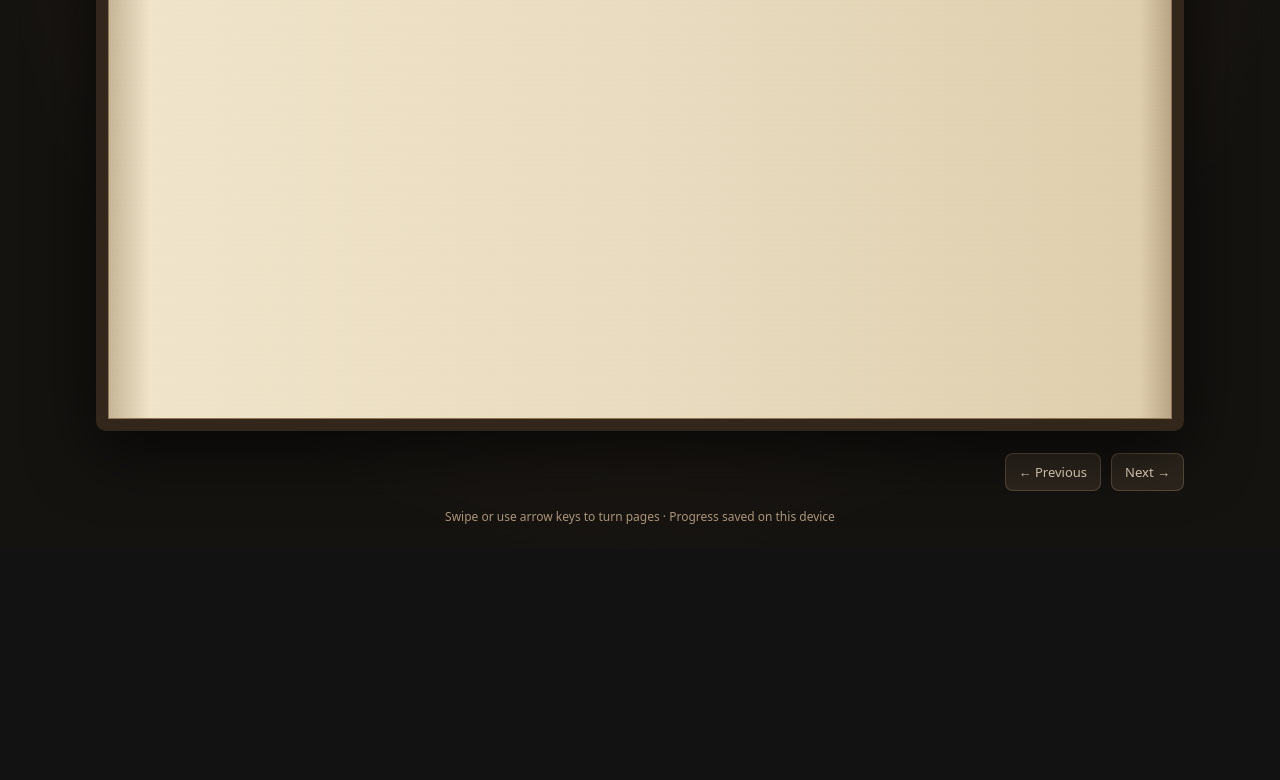
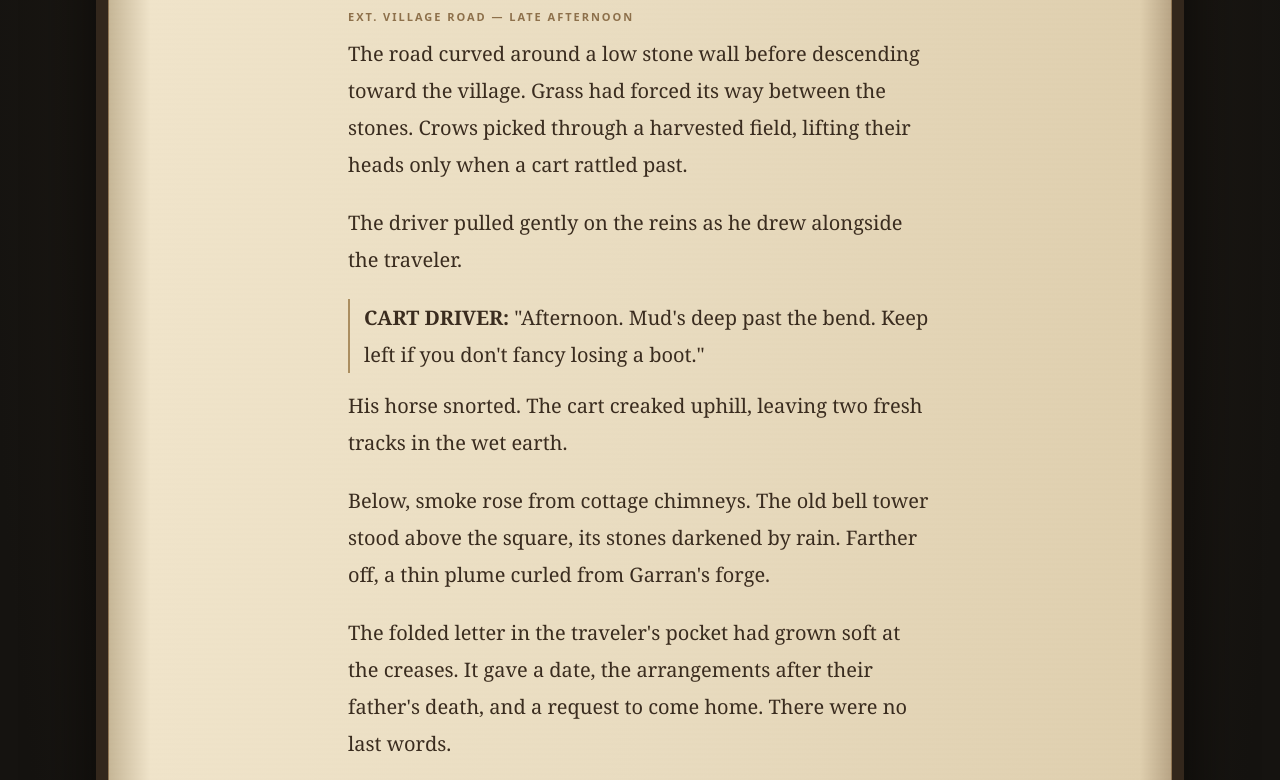
Before and after one commit to spongecake07/Life_RPG_Storybook, a plain HTML site: page index.html in a window 1280 px wide. Shown: the part 278-1058 px from the top of the page. Before the commit the page ends 828 px from the top, so only its background shows below. Drawn offline with Linux system fonts and the light colour scheme.

Commit message:
fix: support variable scene counts and recover saved reading positions

```diff
--- a/index.html
+++ b/index.html
@@ -15,7 +15,7 @@ main{max-width:1120px;margin:22px auto;padding:0 16px}.book{position:relative;mi
 let stories={en:[],fr:[]}
 const $=id=>document.getElementById(id);
 const stored=(()=>{try{return JSON.parse(localStorage.getItem("life-rpg-storybook")||"{}")}catch{return {}}})();
-let lang=stored.lang==="fr"?"fr":"en",scene=Math.max(0,Math.min(22,stored.scene||0)),pageIndex=stored.page||0,parts=[];
+let lang=stored.lang==="fr"?"fr":"en",scene=Math.max(0,Math.max(0,stored.scene||0)),pageIndex=stored.page||0,parts=[];
 const labels={en:{contents:"Contents",previous:"Previous",next:"Next",tip:"Swipe or use arrow keys to turn pages · Progress saved on this device",scene:"Scene",page:"Page",of:"of"},fr:{contents:"Sommaire",previous:"Précédente",next:"Suivante",tip:"Glissez ou utilisez les flèches du clavier · Progression sauvegardée sur cet appareil",scene:"Scène",page:"Page",of:"sur"}};
 function escapeHTML(s){return s.replace(/&/g,"&amp;").replace(/</g,"&lt;").replace(/>/g,"&gt;").replace(/"/g,"&quot;")}
 function format(line){let s=escapeHTML(line);s=s.replace(/\*\*(.*?)\*\*/g,"<strong>$1</strong>").replace(/\*(.*?)\*/g,"<em>$1</em>").replace(/~~(.*?)~~/g,"<del>$1</del>").replace(/`(.*?)`/g,"<code>$1</code>");return s}
@@ -38,13 +38,14 @@ async function loadStorybook(){
     const responses=await Promise.all(["en","fr"].map(lang=>fetch("story-content/chapter-one-"+lang+".json",{cache:"no-cache"})));
     for(const response of responses)if(!response.ok)throw Error("Story content request failed: "+response.status);
     const [en,fr]=await Promise.all(responses.map(response=>response.json()));
-    if(!Array.isArray(en)||!Array.isArray(fr)||en.length!==23||fr.length!==23)throw Error("Incomplete story content");
+    if(!Array.isArray(en)||!Array.isArray(fr)||!en.length||en.length!==fr.length)throw Error("Incomplete or mismatched story content");
     for(const scenes of [en,fr])for(let i=0;i<scenes.length;i++)if(scenes[i].n!==i+1||!scenes[i].body||!scenes[i].title)throw Error("Invalid scene "+(i+1));
     stories={en,fr};
+    scene=Math.min(scene,stories[lang].length-1);
     render();
   }catch(error){
     console.error("Unable to load Storybook:",error);
-    document.querySelector(".story").textContent="The story could not be loaded. Please refresh the page.";
+    $("page").textContent="The story could not be loaded. Please refresh the page.";
   }
 }
 loadStorybook();
```
